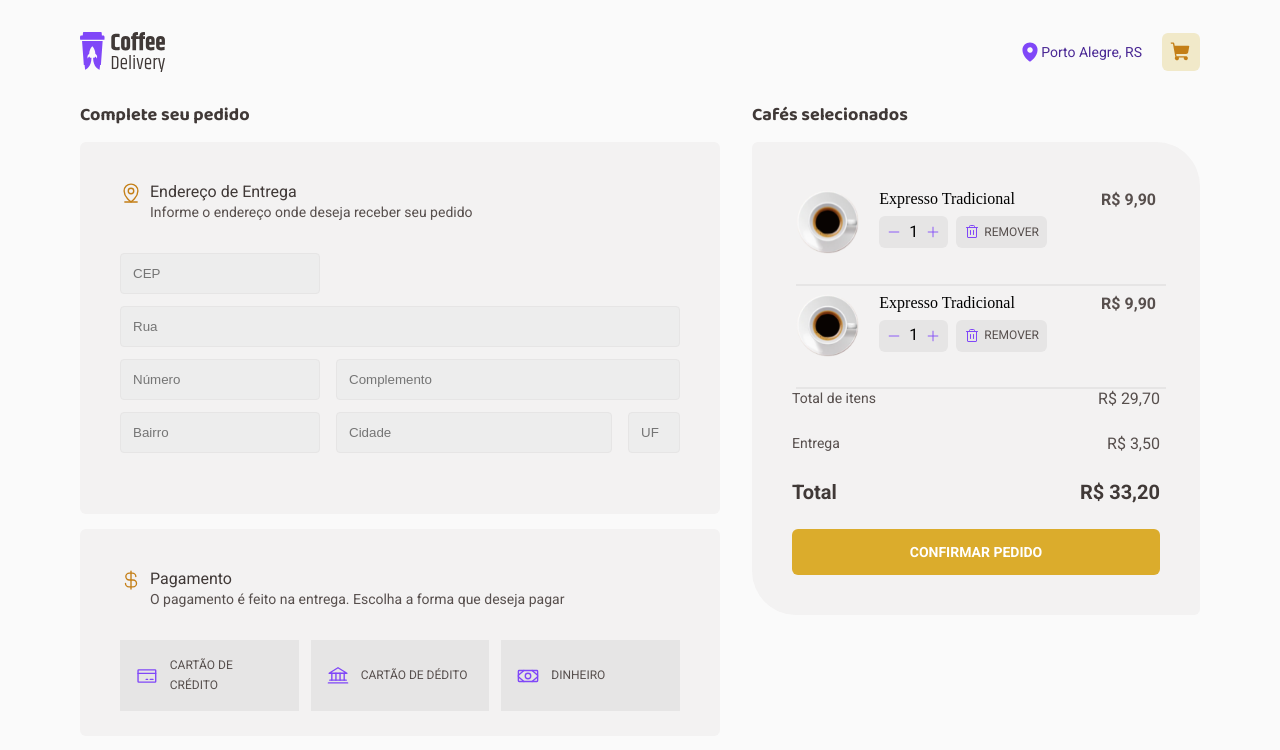
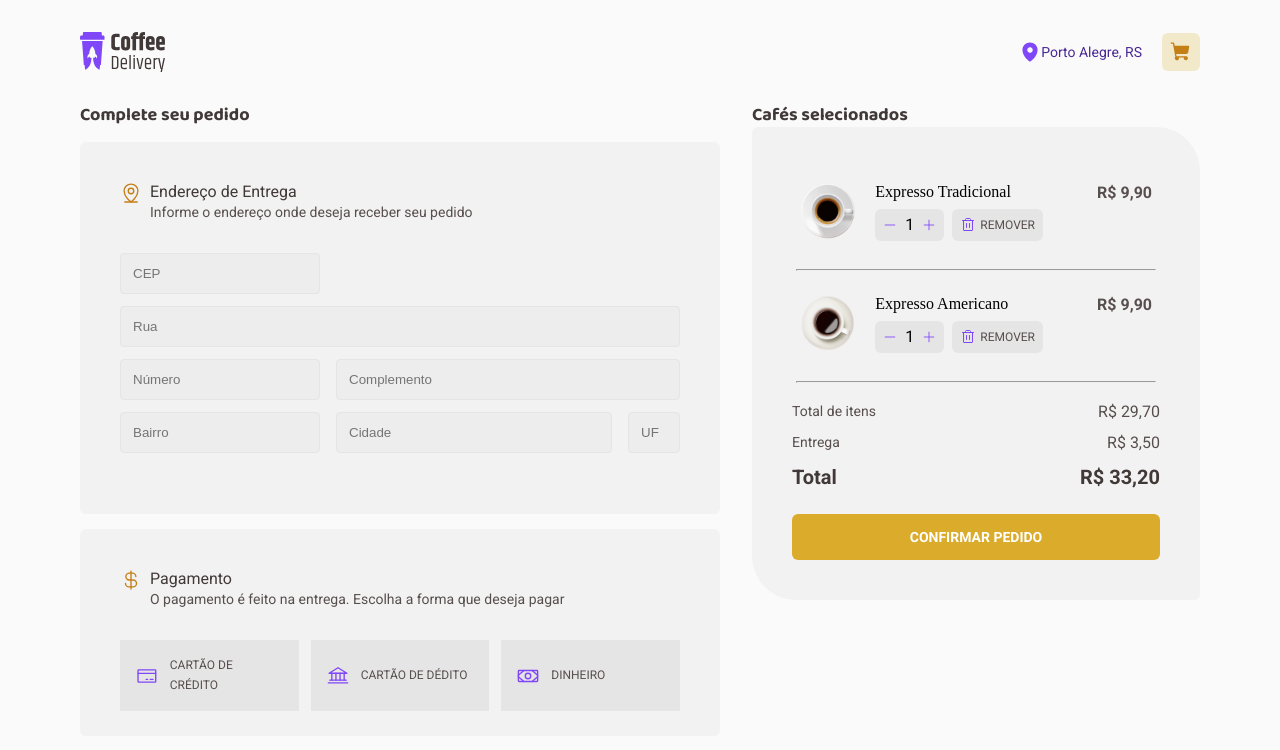
Before and after one commit to alucard93/Coffee-Delivery-Rockeatseat, a React (Vite) app: page /checkout in a window 1280 px wide. Shown: the top 750 px of the page. Built offline with nearby package versions, Linux system fonts and the light colour scheme.

Commit message:
fix: Checkout
styles: correção da estilização

```diff
--- a/src/componentes/CartCard/CartCard.tsx
+++ b/src/componentes/CartCard/CartCard.tsx
@@ -1,17 +1,38 @@
-import React from 'react'
-import coffe from '../../assets/Expresso.svg'
+import React, { useState } from 'react'
 import { CartCardContainer } from './styles'
 import { Minus, Plus, Trash } from 'phosphor-react'
+import Express from '../../assets/Expresso.svg'
+import Americano from '../../assets/Americano.svg'
+import Cremoso from '../../assets/ExpressoCremoso.svg'
 
 export const CartCard = () => {
+  const [produCart, setProduCart] = useState([
+    {
+      id: '1',
+      img: Express,
+      type: ['tradicional'],
+      name: 'Expresso Tradicional',
+      description: 'O tradicional café feito com água quente e grãos moídos',
+    },
+    {
+      id: '2',
+      img: Americano,
+      type: ['tradicional'],
+      name: 'Expresso Americano',
+      description: 'Expresso diluído, menos intenso que o tradicional',
+    },
+  ])
+
   return (
-    <CartCardContainer>
+    <>
+      {produCart.map((product) => (
+        <CartCardContainer key={product.id}>
+          <div className="teste">
             <figure className="container_figure">
-        <img src={coffe} alt="" />
+              <img src={product.img} alt="" />
             </figure>
-
             <div className="cart-card__info">
-        <p>Expresso Tradicional</p>
+              <p>{product.name}</p>
               <div className="container_button_remove">
                 <div className="container_button">
                   <Minus size={14} />
@@ -24,13 +45,16 @@ export const CartCard = () => {
                 </div>
               </div>
             </div>
-
             <div className="container_price">
               <p>
                 R$
                 <span className="text_price">9,90</span>
               </p>
             </div>
+          </div>
+          <hr />
         </CartCardContainer>
+      ))}
+    </>
   )
 }
--- a/src/componentes/CartCard/styles.ts
+++ b/src/componentes/CartCard/styles.ts
@@ -2,20 +2,30 @@ import { styled } from 'styled-components'
 
 export const CartCardContainer = styled.div`
   display: flex;
-  position: relative;
+  flex-direction: column;
+
   width: 100%;
   max-width: 368px;
 
   gap: 20px;
   padding: 8px 4px;
 
-  &::before {
+  .teste {
+    display: flex;
+
+    width: 100%;
+    max-width: 368px;
+
+    gap: 20px;
+    padding: 8px 4px;
+  }
+  /* &::before {
     content: '';
     position: absolute;
     bottom: -24px;
     width: 100%;
     border: 1px solid ${({ theme }) => theme['base-button']};
-  }
+  } */
 
   .container_figure {
     overflow: hidden;
--- a/src/pages/Checkout/Checkout.tsx
+++ b/src/pages/Checkout/Checkout.tsx
@@ -143,8 +143,9 @@ export const Checkout = () => {
         <h3>Cafés selecionados</h3>
         <div className="container_cart">
           <CartCard />
-          <CartCard />
-          <div className="container_paragraph">
+          {/* <CartCard /> */}
+          <div className="container_paragraphs">
+            <div className="container_paragraph top">
               <p className="text_total">Total de itens</p>
               <p className="text_money">
                 R$ <span className="text_price_cart">29,70</span>
@@ -162,6 +163,7 @@ export const Checkout = () => {
                 R$ <span className="text_price_cart_last">33,20</span>
               </p>
             </div>
+          </div>
           <button className="confirm_button" onClick={handleValidateAndSubmit}>
             CONFIRMAR PEDIDO
           </button>
--- a/src/pages/Checkout/styles.ts
+++ b/src/pages/Checkout/styles.ts
@@ -180,19 +180,28 @@ export const CheckoutContainer = styled.section`
     display: flex;
     flex-direction: column;
     align-items: flex-start;
-    gap: 24px;
+    /* gap: 24px; */
 
     border-radius: 6px 44px;
     background-color: ${({ theme }) => theme['base-card']};
+  }
 
-    margin-top: 15px;
+  .container_paragraphs {
+    width: 100%;
+    display: flex;
+    flex-direction: column;
+    gap: 10px;
+    margin-bottom: 24px;
   }
 
   .container_paragraph {
     display: flex;
     width: 100%;
+    justify-content: space-between;
+  }
 
-    justify-content: space-between;
+  .top {
+    margin-top: 11px;
   }
 
   .text_total {
```
Lines whose indentation alone changed are shown as unchanged.
